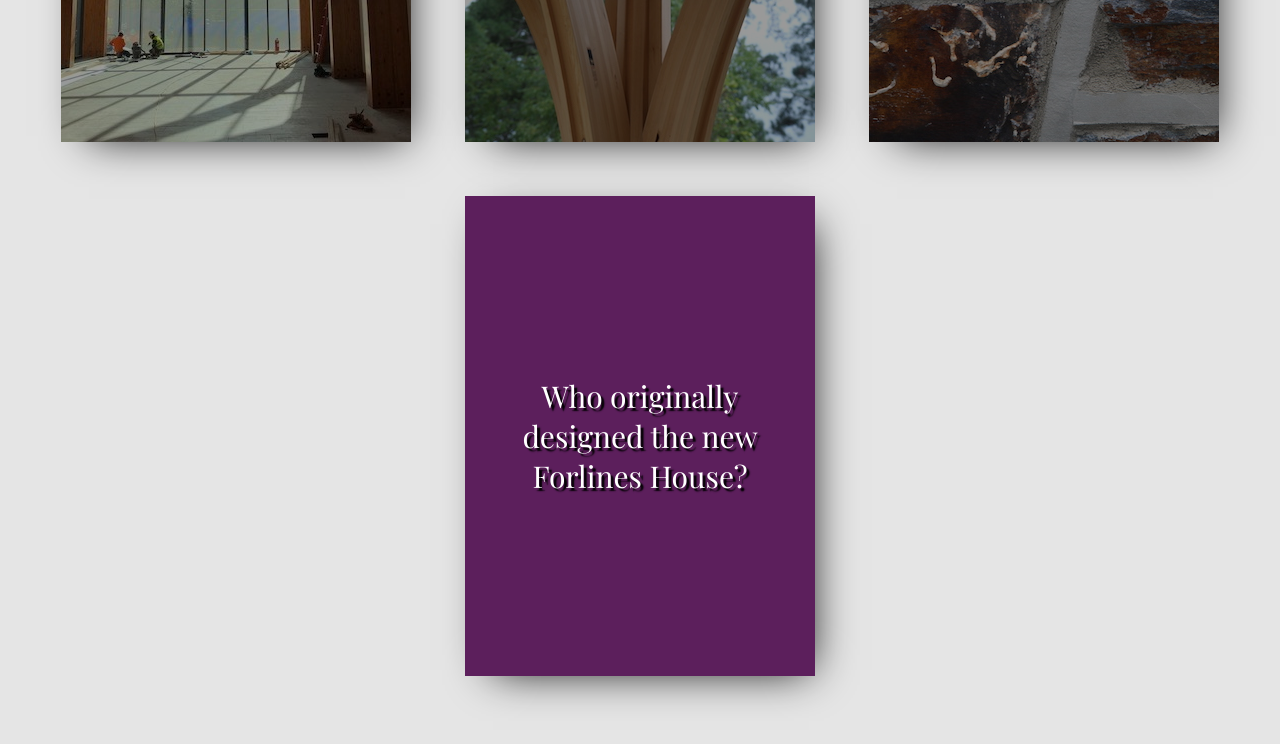
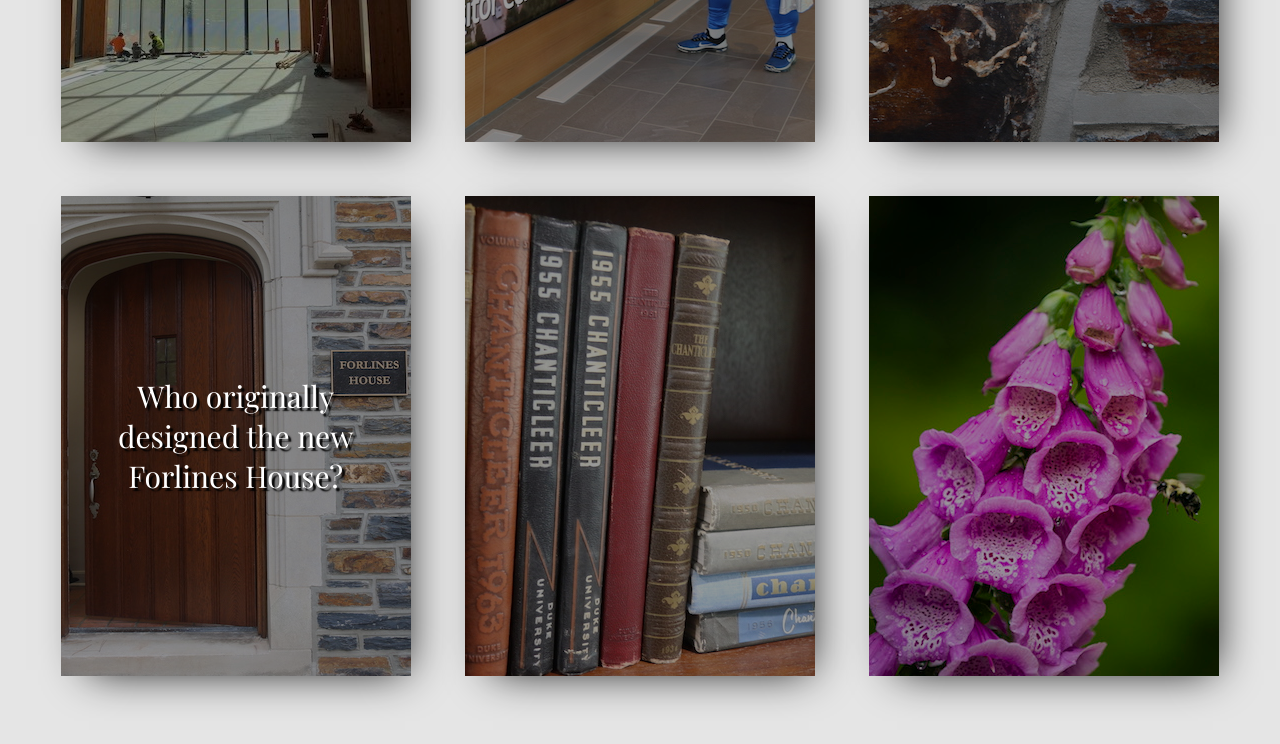
Before and after one commit to cmauban/duke-karsh, a plain HTML site: page index.html in a window 1280 px wide. Shown: the part 2128-2872 px from the top of the page. Drawn offline with nearby package versions, Linux system fonts and the light colour scheme; a web font is replaced by a local one.

Commit message:
added more to the did you know section:

```diff
--- a/index.html
+++ b/index.html
@@ -102,7 +102,7 @@
 
         <div class="flip-container" ontouchstart="this.classList.toggle('hover');">
           <div class="flipper">
-           <div class="front" style="background: url(src/images/outside_arch.jpg) 0 0 no-repeat;">
+           <div class="front" style="background: url(src/images/wall.jpg) 0 0 no-repeat;">
              <div class="overlay"></div>
             <!-- front content -->
               <div class="box">
@@ -132,7 +132,7 @@
 
         <div class="flip-container" ontouchstart="this.classList.toggle('hover');">
           <div class="flipper">
-           <div class="front" style="background: #993399;">
+           <div class="front" style="background: url(src/images/forlines.jpg) 0 0 no-repeat;">
              <div class="overlay"></div>
             <!-- front content -->
               <div class="box">
@@ -142,6 +142,36 @@
             <div class="back" style="background:">
             <!-- back content -->
             <p>Julian Abel. Many of the finishes in the renovated building are original (wood floors, fireplaces, moldings).</p>
+            </div>
+          </div>
+        </div>
+
+        <div class="flip-container" ontouchstart="this.classList.toggle('hover');">
+  	      <div class="flipper">
+	         <div class="front overlay" style="background: url(src/images/books.jpg) 0 0 no-repeat;">
+		        <!-- front content -->
+              <div class="box">
+              </div>
+	          </div>
+	          <div class="back">
+		        <!-- back content -->
+            <p>Books written by alumni will be on display in the library</p>
+        		</div>
+        	</div>
+        </div>
+
+        <div class="flip-container" ontouchstart="this.classList.toggle('hover');">
+          <div class="flipper">
+           <div class="front" style="background: url(src/images/flowers.jpg) 0 0 no-repeat;">
+             <div class="overlay"></div>
+            <!-- front content -->
+              <div class="box">
+
+              </div>
+            </div>
+            <div class="back" style="background:">
+            <!-- back content -->
+            <p>Plants from Duke Gardens will be used to beautify the KAVC quad.</p>
             </div>
           </div>
         </div>
```
Also changed, not shown: src/images/books.JPG (added), src/images/flowers.jpg (added), src/images/forlines.JPG (added), src/images/wall.jpg (added).
